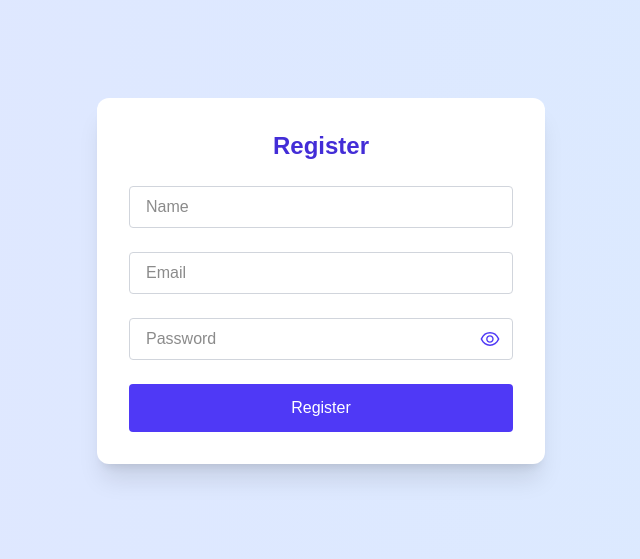
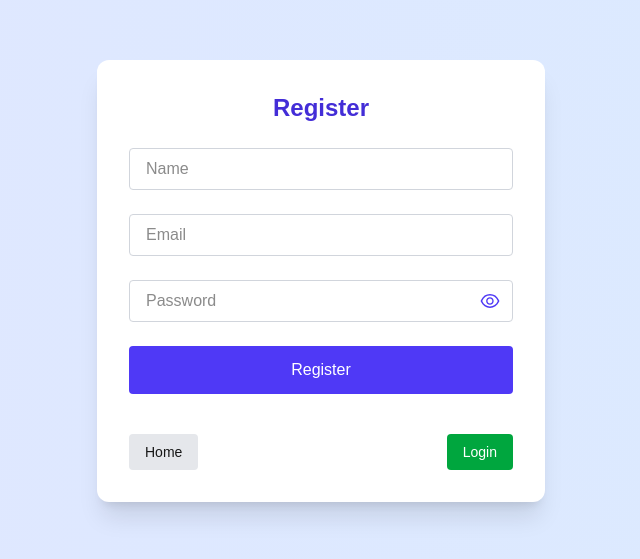
Before and after one commit to Developer200010/school_hub, a Next.js app: page /register in a window 1280 px wide. Shown: the part 119-678 px from the top of the page, without its empty margins (319-959 px from the left). Built offline with nearby package versions, Linux system fonts and the light colour scheme.

Commit message:
Update register.js
home and login btn is added to register components

```diff
--- a/src/pages/register.js
+++ b/src/pages/register.js
@@ -20,7 +20,8 @@ export default function Register() {
   const router = useRouter();
 
   const emailRegex = /^[^\s@]+@[^\s@]+\.[^\s@]{2,}$/i;
-  const passwordRegex = /^(?=.*[a-z])(?=.*[A-Z])(?=.*\d)(?=.*[@$!%*?&^#])[A-Za-z\d@$!%*?&^#]{8,}$/;
+  const passwordRegex =
+    /^(?=.*[a-z])(?=.*[A-Z])(?=.*\d)(?=.*[@$!%*?&^#])[A-Za-z\d@$!%*?&^#]{8,}$/;
 
   const handleRegister = async (data) => {
     setLoading(true);
@@ -80,7 +81,9 @@ export default function Register() {
       >
         {!otpSent ? (
           <form onSubmit={handleSubmit(handleRegister)} className="space-y-6">
-            <h1 className="text-2xl font-bold text-center text-indigo-700 mb-6">Register</h1>
+            <h1 className="text-2xl font-bold text-center text-indigo-700 mb-6">
+              Register
+            </h1>
             <input
               placeholder="Name"
               {...register("name", { required: "Name is required" })}
@@ -88,7 +91,9 @@ export default function Register() {
                 errors.name ? "border-red-500" : "border-gray-300"
               }`}
             />
-            {errors.name && <p className="text-red-600 text-sm">{errors.name.message}</p>}
+            {errors.name && (
+              <p className="text-red-600 text-sm">{errors.name.message}</p>
+            )}
 
             <input
               placeholder="Email"
@@ -103,7 +108,9 @@ export default function Register() {
                 errors.email ? "border-red-500" : "border-gray-300"
               }`}
             />
-            {errors.email && <p className="text-red-600 text-sm">{errors.email.message}</p>}
+            {errors.email && (
+              <p className="text-red-600 text-sm">{errors.email.message}</p>
+            )}
 
             <div className="relative">
               <input
@@ -128,10 +135,16 @@ export default function Register() {
                 tabIndex={-1}
                 aria-label={showPassword ? "Hide password" : "Show password"}
               >
-                {showPassword ? <AiOutlineEyeInvisible size={22} /> : <AiOutlineEye size={22} />}
+                {showPassword ? (
+                  <AiOutlineEyeInvisible size={22} />
+                ) : (
+                  <AiOutlineEye size={22} />
+                )}
               </button>
             </div>
-            {errors.password && <p className="text-red-600 text-sm">{errors.password.message}</p>}
+            {errors.password && (
+              <p className="text-red-600 text-sm">{errors.password.message}</p>
+            )}
 
             <button
               type="submit"
@@ -140,6 +153,24 @@ export default function Register() {
             >
               {loading ? "Sending OTP..." : "Register"}
             </button>
+
+            {/* 👇 Extra Buttons */}
+            <div className="flex justify-between mt-4">
+              <button
+                type="button"
+                onClick={() => router.push("/")}
+                className="px-4 py-2 bg-gray-200 rounded hover:bg-gray-300 text-sm"
+              >
+                Home
+              </button>
+              <button
+                type="button"
+                onClick={() => router.push("/login")}
+                className="px-4 py-2 bg-green-600 text-white rounded hover:bg-green-700 text-sm"
+              >
+                Login
+              </button>
+            </div>
           </form>
         ) : (
           <motion.div
@@ -165,6 +196,15 @@ export default function Register() {
             >
               {loading ? "Verifying..." : "Verify OTP"}
             </button>
+
+            {/* 👇 Always show Home button here too */}
+            <button
+              type="button"
+              onClick={() => router.push("/")}
+              className="w-full mt-3 px-4 py-2 bg-gray-200 rounded hover:bg-gray-300 text-sm"
+            >
+              Home
+            </button>
           </motion.div>
         )}
       </motion.div>
```
